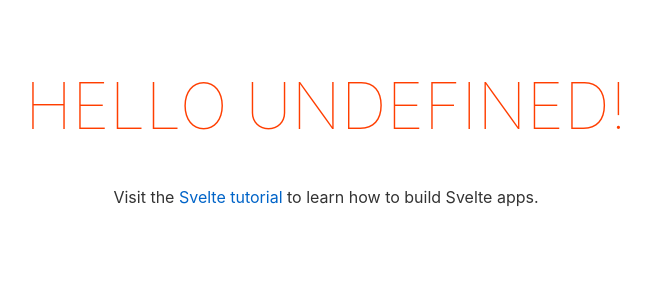
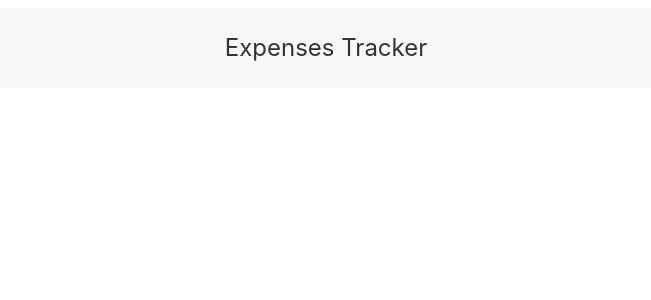
Before and after one commit to noeyignacio/pr-expenses-tracker, a Svelte app in the folder client/: page / in a window 1280 px wide. Shown: the top 300 px of the page, without its empty margins (314-965 px from the left). Built offline with nearby package versions, Linux system fonts and the light colour scheme.

Commit message:
:small_red_triangle: UIKit CDN added.
UIKit CDN `https://getuikit.com/docs/installation` added.
Navbar Component added.

```diff
--- a/client/public/index.html
+++ b/client/public/index.html
@@ -10,7 +10,12 @@
 	<link rel='stylesheet' href='/global.css'>
 	<link rel='stylesheet' href='/build/bundle.css'>
 
+	<link rel="stylesheet" href="https://cdn.jsdelivr.net/npm/uikit@3.6.18/dist/css/uikit.min.css" />
+
 	<script defer src='/build/bundle.js'></script>
+
+	<script src="https://cdn.jsdelivr.net/npm/uikit@3.6.18/dist/js/uikit.min.js"></script>
+	<script src="https://cdn.jsdelivr.net/npm/uikit@3.6.18/dist/js/uikit-icons.min.js"></script>
 </head>
 
 <body>
--- a/client/src/App.svelte
+++ b/client/src/App.svelte
@@ -1,30 +1,11 @@
 <script>
-	export let name;
+	import Navbar from './components/Navbar.svelte'
 </script>
 
 <main>
-	<h1>Hello {name}!</h1>
-	<p>Visit the <a href="https://svelte.dev/tutorial">Svelte tutorial</a> to learn how to build Svelte apps.</p>
+	<Navbar />
 </main>
 
 <style>
-	main {
-		text-align: center;
-		padding: 1em;
-		max-width: 240px;
-		margin: 0 auto;
-	}
 
-	h1 {
-		color: #ff3e00;
-		text-transform: uppercase;
-		font-size: 4em;
-		font-weight: 100;
-	}
-
-	@media (min-width: 640px) {
-		main {
-			max-width: none;
-		}
-	}
 </style>
--- /dev/null
+++ b/client/src/components/Navbar.svelte
@@ -0,0 +1,11 @@
+<script>
+
+</script>
+
+<nav class="uk-navbar-container uk-margin" uk-navbar>
+    <div class="uk-navbar-center">
+        <div class="uk-navbar-center-left"></div>
+        <a class="uk-navbar-item uk-logo" href="/">Expenses Tracker</a>
+        <div class="uk-navbar-center-right"></div>
+    </div>
+</nav>
```
